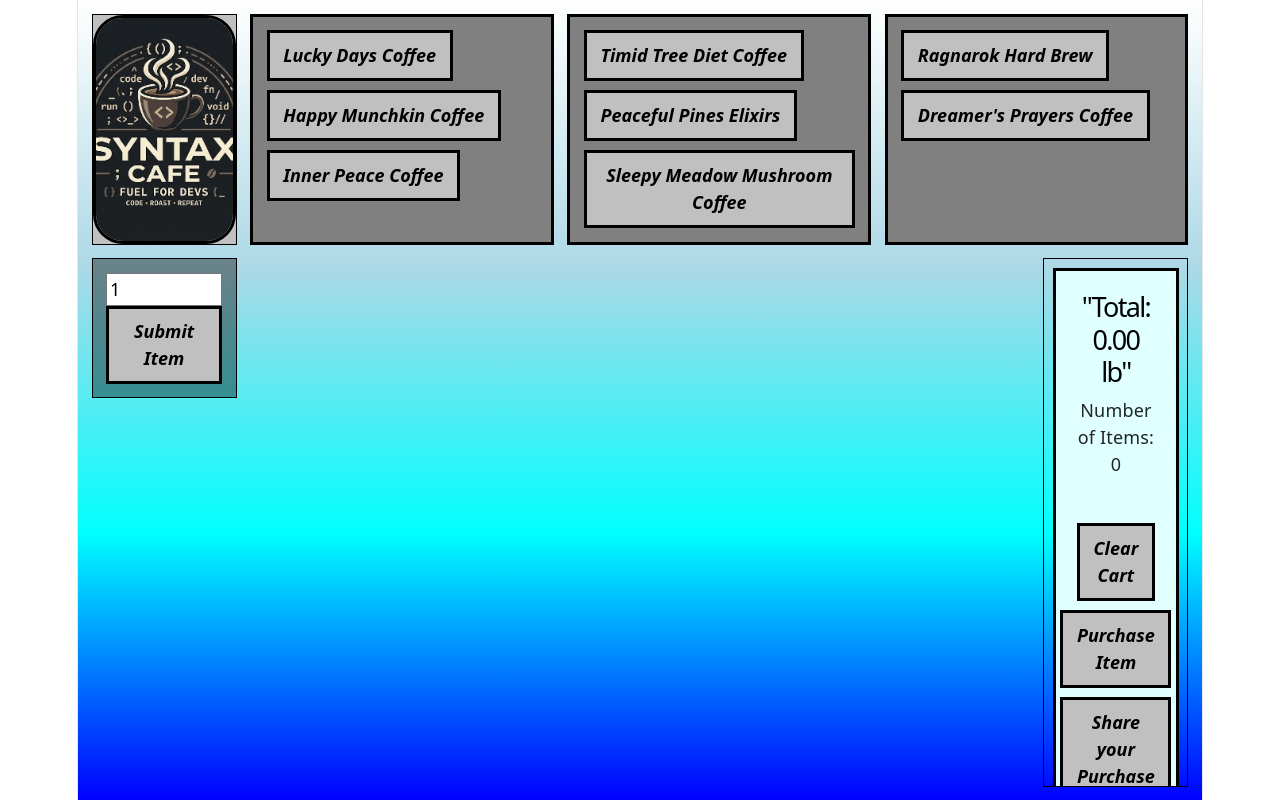
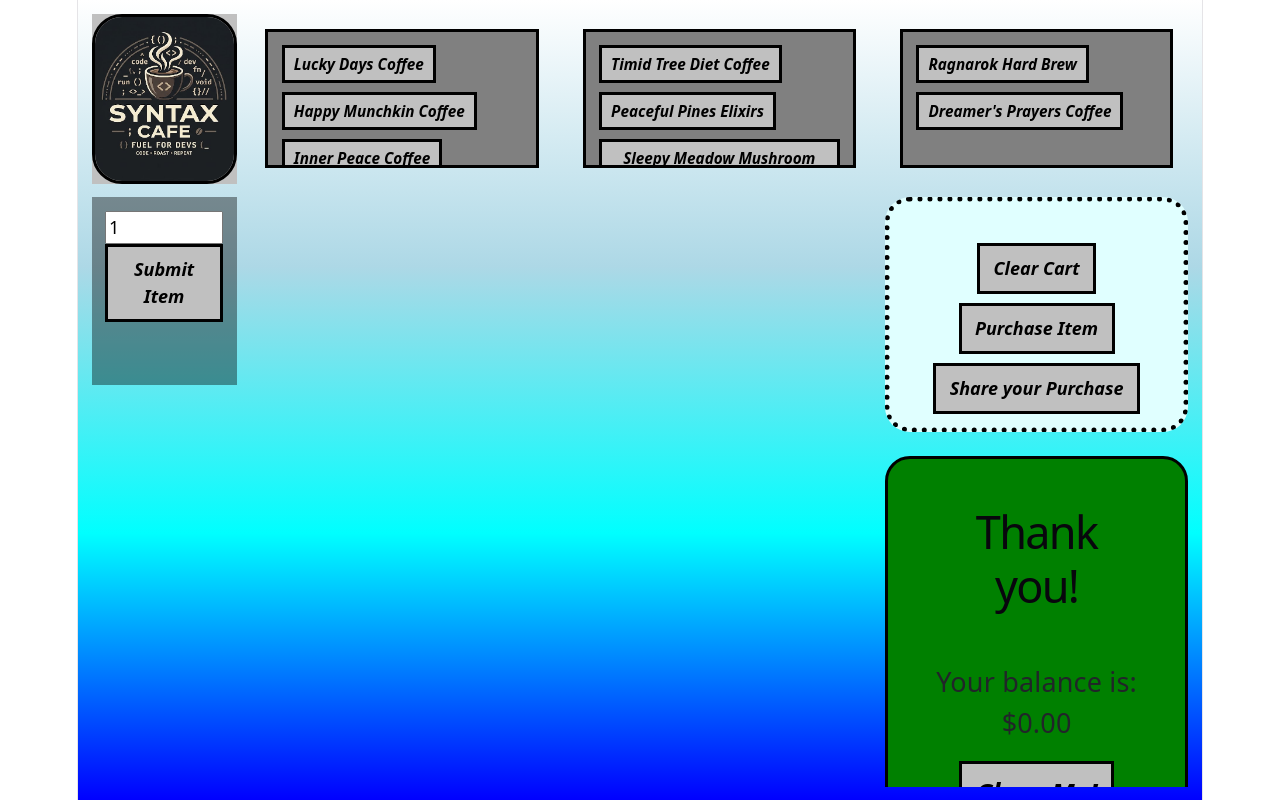
Before and after one commit to JButch-99/react-ip, a React (Vite) app: page / in a window 1280 px wide. Both pictures are taken after a click on the button "Purchase Item". Built offline with nearby package versions, Linux system fonts and the light colour scheme.

Commit message:
updated CartBar.tsx and index.css.

```diff
--- a/src/component/CartBar.tsx
+++ b/src/component/CartBar.tsx
@@ -1,5 +1,5 @@
 import { type CartItem } from "./type";
-
+import { useState } from "react";
 type CartBarProps = {
   cartList: CartItem[]
   onChangingPounds: (productId: string, aim: number) => void;
@@ -9,33 +9,44 @@ type CartBarProps = {
 
 function ListCartItems({cartList, onChangingPounds, onRemoveItem, onClear}:CartBarProps) {
   const totalSum = (cartList.reduce((sum, item) => sum + item.product.price * item.pounds, 0) / 100).toFixed(2)
+  const [confirm, setConfirm] = useState(false);
+  const [balance, setBalance] = useState("0.00");
+
+  const handleConfirmation = () => {
+    setBalance(totalSum);
+    setConfirm(true);
+    onClear();
+  }
+
   return (
     <>
       <div className="body7">
         <div className="final">
           <div className="box">
-            <h1>
-              "Total: {totalSum} lb"
-            </h1>
-            <p>
-              Number of Items: {cartList.length}
-            </p>
+
           </div>
           <div className="box menu">
             <button onClick={() => onClear()}>Clear Cart</button>
-            <button onClick={() => null}>Purchase Item</button>
+            <button onClick={() => handleConfirmation()}>Purchase Item</button>
             <button onClick={() => null}>Share your Purchase</button>
           </div>
         </div>
 
-        {cartList.length === 0 && <p className="empty-vessel">"Cart is currently empty"</p>}
+        {cartList.length === 0 && !confirm && <p className="empty-vessel">"Cart is currently empty"</p>}
+        {cartList.length === 0 && confirm && (
+          <div className="tithe">
+            <h1>Thank you!</h1><br/>
+            <p>Your balance is: ${balance}</p>
+            <button onClick={() => setConfirm(false)}>Close Me!</button>
+          </div>
+        )}
         {cartList.length > 0 && (
           <div className="list scroll">
             {cartList.map(item => (
                 <div key={item.product.id} className={`${cartList.length > 0 ? 'listing' : ""}`}>
                   <p>{item.product.name}</p>
-                  <p>{item.pounds}</p>
-                  <p>{((item.product.price * item.pounds) / 100).toFixed(2)}</p>
+                  <p>{item.pounds} lb</p><br/>
+                  <p className="price">{((item.product.price * item.pounds) / 100).toFixed(2)}</p>
                   <button onClick={() => onChangingPounds(item.product.id, item.pounds - 1)}>-</button>
                   <button
                   onClick={() => onChangingPounds(item.product.id, item.pounds + 1)}
--- a/src/css/index.css
+++ b/src/css/index.css
@@ -117,11 +117,12 @@ code {
 
 .grid-body {
   display: grid;
-  grid-template-columns: repeat(7, 1fr);
-  grid-template-rows: repeat(7, 0, 1fr);
+  grid-template-columns: repeat(7, minmax(0, 1fr));
+  grid-template-rows: 170px repeat(6, minmax(0, 1fr));
+  height: 100vh;
+  box-sizing: border-box;
   padding: var(--space);
   gap: var(--space);
-  height: 100vh;
   background: linear-gradient(white, lightblue, cyan, blue);
 }
 
@@ -168,7 +169,7 @@ grid-area: 1/4/2/6
 }
 
 .body7 {
-  grid-area: 2/7/8/8;
+  grid-area: 2/6/8/8;
   display: flex;
   flex-direction: column;
   overflow: hidden;
@@ -176,17 +177,19 @@ grid-area: 1/4/2/6
 }
 
 .body8 {
-  grid-area: 2/2/8/7;
+  grid-area: 2/2/8/6;
   color: white;
 }
 
 .body2, .body3, .body4, .body5,.body6, .body8 {
+  overflow: hidden;
   padding: var(--space);
   background: rgb(0  0  0 / 40%);
 }
 
-.body1, .body2, .body3, .body4, .body5,.body6, .body7,.body8 {
-  border: solid black 1px;
+.body2 button, .body3 button, .body4 button {
+  padding: 0.25rem 0.5rem;
+  font-size: 0.85rem;
 
 }
 
@@ -223,12 +226,23 @@ button {
   border: solid black 3px;
   background-color: grey;
   text-align: center;
+  margin: 5%;
 }
 
 .box h1, .product_detail h1 {
   font-size: 1.5rem;
   margin: 0 0 0.5rem;
   color: black;
+  border: solid green 3px;
+  background-color:aquamarine;
+  padding: 5%;
+}
+
+.product_detail {
+
+  max-width: 100%;
+  box-sizing: border-box;
+
 }
 
 .box {
@@ -245,18 +259,35 @@ button {
 }
 
 .listing {
-  margin: calc(var(--space) / 2) 0;
-  padding: calc(var(--space) / 2);
-  background: rgb(0  0  0 / 40%);
-  color: white;
+  display: flex;
+  flex-wrap: wrap;
+  align-items: center;
+  justify-content: center;
+  gap: 0.25rem;
+  margin: 5%;
+  border: solid gold 3px;
+  padding: 3%;
+  background-color: white;
+  font-weight: 900;
 
 }
 
+.price {
+  color: green;
+  font-family: 'Courier New', Courier, monospace;
+  background-color: lightgreen;
+  padding: 3px;
+  border: solid black 3px;
+}
+
+
+
 .final {
-  padding: 5%;
-  margin: 6%;
+  margin: 0 0 24px;
+  padding: 0 5%;
   background-color: lightcyan;
-  border: solid black 3px;
+  border-radius: 25px;
+  border: dotted black 5px;
 }
 
 
@@ -283,4 +314,41 @@ button:disabled {
   border: solid black 3px;
   padding: 3px;
   margin-top: 125px;
+  background-color: black;
+  font-weight: 900;
 }
+
+.empty-vessel {
+  border: dotted black 3px;
+  padding: 5%;
+  font-family: cursive;
+  font-size: 125%;
+  font-weight: 900;
+  background: radial-gradient( lightgrey, white,grey, black);
+}
+
+.tithe {
+  background-color: green;
+  padding: 15%;
+  border: solid black 3.5px;
+  border-radius: 25px;
+  font-weight: 900px;
+  font-size: 150%;
+}
+
+.tithe:hover {
+  background-color: red;
+  border-radius: solid white 3px;
+  color: black;
+  cursor: none;
+}
+
+.tithe h1:hover {
+  color: black;
+  cursor: cell;
+}
+
+.tithe button:hover {
+  cursor: pointer;
+  background-color: gold;
+}
```
Also changed, not shown: 1 other file (tests, documents, lock files or other folders).
